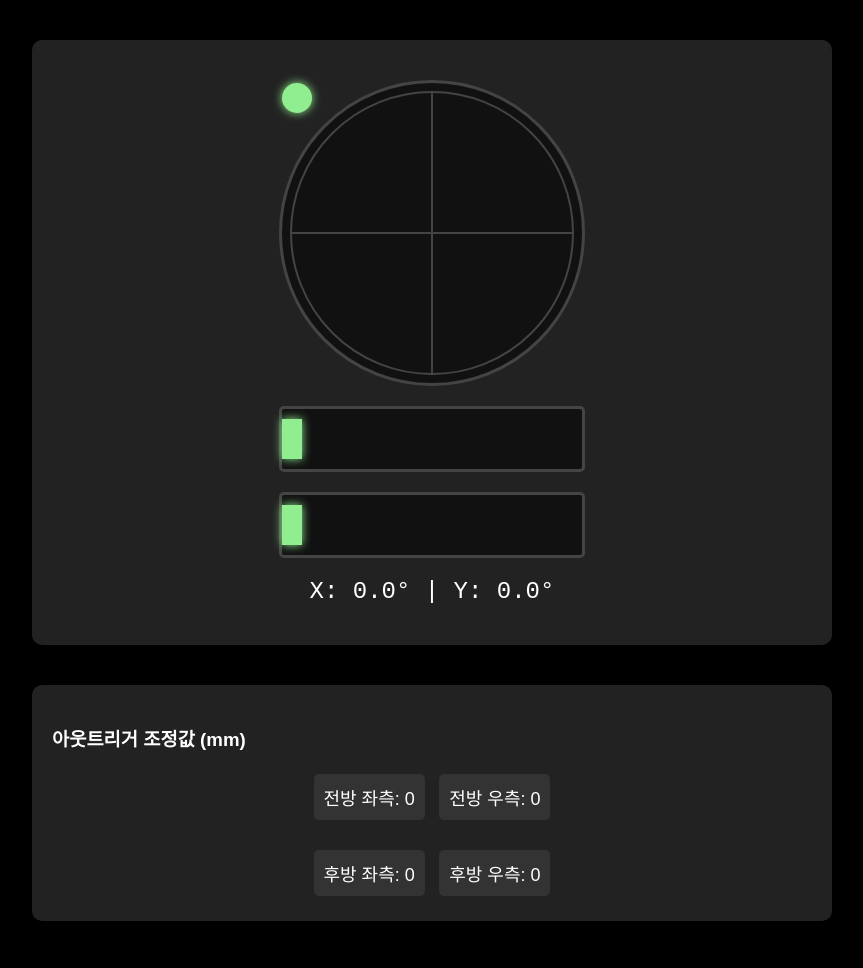
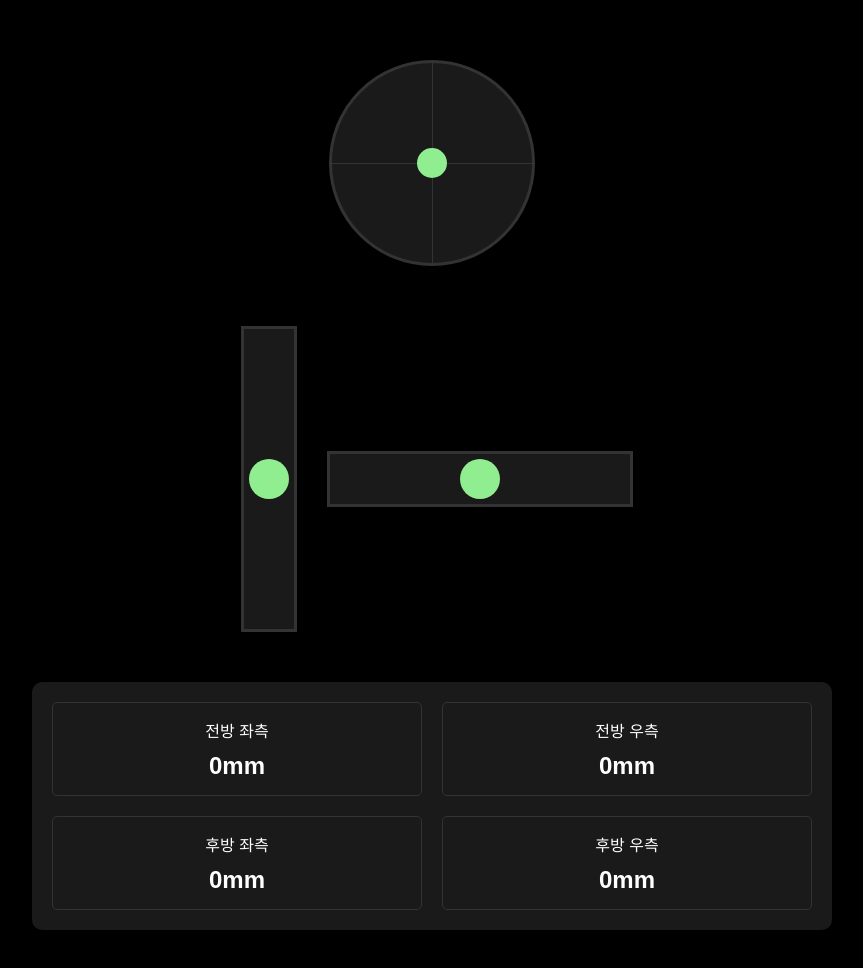
Before and after one commit to effect8010/-caravan-level, a plain HTML site: page index.html in a window 1280 px wide. Shown: the whole page, without its empty margins (208-1071 px from the left). Drawn offline with Linux system fonts and the light colour scheme.

Commit message:
Update index.html
오류 수정

```diff
--- a/index.html
+++ b/index.html
@@ -23,205 +23,225 @@
             margin: 0 auto;
             padding: 20px;
         }
-        .level-container {
-            background-color: #222;
-            border-radius: 10px;
-            padding: 20px;
-            margin-bottom: 20px;
+        .level-meters {
+            display: flex;
+            flex-direction: column;
+            gap: 20px;
+            align-items: center;
         }
-        .bubble-level {
-            width: 300px;
-            height: 300px;
+        /* 원형 수준기 */
+        .circular-level {
+            width: 200px;
+            height: 200px;
+            border-radius: 50%;
+            border: 3px solid #333;
+            background-color: #1a1a1a;
+            position: relative;
             margin: 20px auto;
-            border: 3px solid #444;
-            border-radius: 50%;
-            position: relative;
-            background-color: #111;
         }
-        .bubble {
+        .circular-bubble {
             width: 30px;
             height: 30px;
             background: #90EE90;
             border-radius: 50%;
             position: absolute;
-            box-shadow: 0 0 10px #90EE90;
+            top: 50%;
+            left: 50%;
+            transform: translate(-50%, -50%);
             transition: all 0.1s ease;
         }
         .crosshair {
             position: absolute;
-            top: 50%;
-            left: 50%;
-            width: 280px;
-            height: 280px;
-            transform: translate(-50%, -50%);
-            border: 2px solid #444;
-            border-radius: 50%;
+            top: 0;
+            left: 0;
+            right: 0;
+            bottom: 0;
         }
         .crosshair::before, .crosshair::after {
             content: '';
             position: absolute;
-            background: #444;
+            background: #333;
         }
         .crosshair::before {
-            top: 50%;
             left: 0;
             right: 0;
-            height: 2px;
-            transform: translateY(-50%);
+            height: 1px;
+            top: 50%;
         }
         .crosshair::after {
-            left: 50%;
             top: 0;
             bottom: 0;
-            width: 2px;
-            transform: translateX(-50%);
+            width: 1px;
+            left: 50%;
         }
+        /* 가로/세로 수준기 */
         .bar-level {
             width: 300px;
-            height: 60px;
-            margin: 20px auto;
-            background-color: #111;
-            border: 3px solid #444;
+            height: 50px;
+            background-color: #1a1a1a;
+            border: 3px solid #333;
             position: relative;
+            margin: 10px auto;
+        }
+        .bar-level.vertical {
+            width: 50px;
+            height: 300px;
+            margin: 20px 10px;
+        }
+        .bar-bubble {
+            width: 40px;
+            height: 40px;
+            background: #90EE90;
+            border-radius: 50%;
+            position: absolute;
+            top: 50%;
+            left: 50%;
+            transform: translate(-50%, -50%);
+            transition: all 0.1s ease;
+        }
+        /* 아웃트리거 표시 */
+        .outriggers {
+            display: grid;
+            grid-template-columns: repeat(2, 1fr);
+            gap: 20px;
+            margin-top: 30px;
+            background: #1a1a1a;
+            padding: 20px;
+            border-radius: 10px;
+        }
+        .outrigger {
+            text-align: center;
+            padding: 15px;
+            border: 1px solid #333;
             border-radius: 5px;
         }
-        .bar-bubble {
-            width: 20px;
-            height: 40px;
-            background: #90EE90;
-            position: absolute;
-            top: 10px;
-            box-shadow: 0 0 10px #90EE90;
-            transition: all 0.1s ease;
+        .outrigger-value {
+            font-size: 24px;
+            font-weight: bold;
+            margin-top: 10px;
         }
-        .angle-display {
-            text-align: center;
-            font-size: 24px;
-            margin: 20px 0;
-            font-family: monospace;
+        .level-green { color: #90EE90; }
+        .level-yellow { color: #FFD700; }
+        .level-red { color: #FF4444; }
+        .flex-container {
+            display: flex;
+            justify-content: center;
+            align-items: center;
+            gap: 20px;
         }
-        .caravan-display {
-            margin-top: 40px;
-            padding: 20px;
-            background-color: #222;
-            border-radius: 10px;
-        }
-        .corner-value {
-            font-size: 18px;
-            padding: 10px;
-            background-color: #333;
-            border-radius: 5px;
-            margin: 5px;
-            display: inline-block;
-        }
-        .green-text { color: #90EE90; }
-        .yellow-text { color: #FFD700; }
-        .red-text { color: #FF6B6B; }
     </style>
 </head>
 <body>
     <div class="container">
-        <div class="level-container">
-            <div class="bubble-level">
+        <div class="level-meters">
+            <div class="circular-level">
                 <div class="crosshair"></div>
-                <div class="bubble" id="mainBubble"></div>
+                <div class="circular-bubble" id="mainBubble"></div>
             </div>
+
+            <div class="flex-container">
+                <div class="bar-level vertical">
+                    <div class="bar-bubble" id="verticalBubble"></div>
+                </div>
+
                 <div class="bar-level">
-                <div class="bar-bubble" id="xBubble"></div>
+                    <div class="bar-bubble" id="horizontalBubble"></div>
                 </div>
-            <div class="bar-level">
-                <div class="bar-bubble" id="yBubble"></div>
-            </div>
-            <div class="angle-display">
-                X: <span id="xAngle">0.0</span>° | Y: <span id="yAngle">0.0</span>°
             </div>
         </div>
 
-        <div class="caravan-display">
-            <h3>아웃트리거 조정값 (mm)</h3>
-            <div style="text-align: center;">
-                <div class="corner-value" id="fl">전방 좌측: 0</div>
-                <div class="corner-value" id="fr">전방 우측: 0</div>
+        <div class="outriggers">
+            <div class="outrigger">
+                <div>전방 좌측</div>
+                <div class="outrigger-value" id="frontLeft">0mm</div>
             </div>
-            <div style="text-align: center; margin-top: 20px;">
-                <div class="corner-value" id="bl">후방 좌측: 0</div>
-                <div class="corner-value" id="br">후방 우측: 0</div>
+            <div class="outrigger">
+                <div>전방 우측</div>
+                <div class="outrigger-value" id="frontRight">0mm</div>
+            </div>
+            <div class="outrigger">
+                <div>후방 좌측</div>
+                <div class="outrigger-value" id="rearLeft">0mm</div>
+            </div>
+            <div class="outrigger">
+                <div>후방 우측</div>
+                <div class="outrigger-value" id="rearRight">0mm</div>
             </div>
         </div>
     </div>
 
     <script>
-        // 카라반 치수
-        const CARAVAN_LENGTH = 7484; // mm (전체 길이)
-        const CARAVAN_WIDTH = 2299;  // mm (전체 폭)
+        // 카라반 치수 (mm)
+        const CARAVAN_LENGTH = 7484;
+        const CARAVAN_WIDTH = 2299;
 
         const mainBubble = document.getElementById('mainBubble');
-        const xBubble = document.getElementById('xBubble');
-        const yBubble = document.getElementById('yBubble');
-        const xAngleDisplay = document.getElementById('xAngle');
-        const yAngleDisplay = document.getElementById('yAngle');
+        const verticalBubble = document.getElementById('verticalBubble');
+        const horizontalBubble = document.getElementById('horizontalBubble');
 
-        function calculateCornerHeights(fbAngle, lrAngle) {
-            const fbRadians = fbAngle * (Math.PI / 180);
-            const lrRadians = lrAngle * (Math.PI / 180);
+        function calculateHeights(beta, gamma) {
+            const fbRadians = beta * (Math.PI / 180);
+            const lrRadians = gamma * (Math.PI / 180);
 
             const fbHeightDiff = Math.sin(fbRadians) * (CARAVAN_LENGTH / 2);
             const lrHeightDiff = Math.sin(lrRadians) * (CARAVAN_WIDTH / 2);
 
             return {
-                fl: Math.round((-fbHeightDiff - lrHeightDiff)),
-                fr: Math.round((-fbHeightDiff + lrHeightDiff)),
-                bl: Math.round((fbHeightDiff - lrHeightDiff)),
-                br: Math.round((fbHeightDiff + lrHeightDiff))
+                frontLeft: Math.round((-fbHeightDiff - lrHeightDiff)),
+                frontRight: Math.round((-fbHeightDiff + lrHeightDiff)),
+                rearLeft: Math.round((fbHeightDiff - lrHeightDiff)),
+                rearRight: Math.round((fbHeightDiff + lrHeightDiff))
             };
         }
 
-        function updateBubblePositions(x, y) {
-            // 원형 수평계 업데이트
-            const maxRadius = 135; // 버블의 최대 이동 반경
-            const xPos = (y * maxRadius / 90);
-            const yPos = (x * maxRadius / 90);
-            mainBubble.style.transform = `translate(${xPos}px, ${yPos}px)`;
+        function updateBubbles(beta, gamma) {
+            // 제한된 각도 범위
+            const limitedBeta = Math.max(-90, Math.min(90, beta));
+            const limitedGamma = Math.max(-90, Math.min(90, gamma));
 
-            // 바 수평계 업데이트
-            const barMaxMove = 140;
-            xBubble.style.left = `${150 + (y * barMaxMove / 90)}px`;
-            yBubble.style.left = `${150 + (x * barMaxMove / 90)}px`;
+            // 메인 원형 수준기
+            const maxMove = 85; // 버블 최대 이동 범위
+            const x = (limitedGamma / 90) * maxMove;
+            const y = (limitedBeta / 90) * maxMove;
+            mainBubble.style.transform = `translate(calc(-50% + ${x}px), calc(-50% + ${y}px))`;
+
+            // 세로 수준기 (앞뒤)
+            const verticalMove = (limitedBeta / 90) * 125;
+            verticalBubble.style.transform = `translate(-50%, calc(-50% + ${verticalMove}px))`;
+
+            // 가로 수준기 (좌우)
+            const horizontalMove = (limitedGamma / 90) * 125;
+            horizontalBubble.style.transform = `translate(calc(-50% + ${horizontalMove}px), -50%)`;
         }
 
-        function updateCornerValues(heights) {
-            Object.entries(heights).forEach(([corner, height]) => {
-                const element = document.getElementById(corner);
-                if (element) {
-                    let className = 'corner-value ';
+        function updateOutriggerValues(heights) {
+            Object.entries(heights).forEach(([position, height]) => {
+                const element = document.getElementById(position);
                 const absHeight = Math.abs(height);
+                let className = 'outrigger-value ';
+
                 if (absHeight < 10) {
-                        className += 'green-text';
+                    className += 'level-green';
                 } else if (absHeight < 30) {
-                        className += 'yellow-text';
+                    className += 'level-yellow';
                 } else {
-                        className += 'red-text';
+                    className += 'level-red';
                 }
+
                 element.className = className;
-                    element.textContent = `${corner.toUpperCase()}: ${absHeight}mm`;
-                }
+                element.textContent = `${absHeight}mm`;
             });
         }
 
         function handleOrientation(event) {
-            const x = event.beta;  // 전후 기울기
-            const y = event.gamma; // 좌우 기울기
+            const beta = event.beta;  // 앞뒤 기울기
+            const gamma = event.gamma; // 좌우 기울기
 
-            const fbTilt = Math.max(-90, Math.min(90, x));
-            const lrTilt = Math.max(-90, Math.min(90, y));
-
-            xAngleDisplay.textContent = fbTilt.toFixed(1);
-            yAngleDisplay.textContent = lrTilt.toFixed(1);
-
-            updateBubblePositions(fbTilt, lrTilt);
-            updateCornerValues(calculateCornerHeights(fbTilt, lrTilt));
+            updateBubbles(beta, gamma);
+            updateOutriggerValues(calculateHeights(beta, gamma));
         }
 
+        // 센서 권한 요청 및 이벤트 리스너 설정
         if (typeof DeviceOrientationEvent.requestPermission === 'function') {
             DeviceOrientationEvent.requestPermission()
                 .then(response => {
```
Lines whose indentation alone changed are shown as unchanged.
